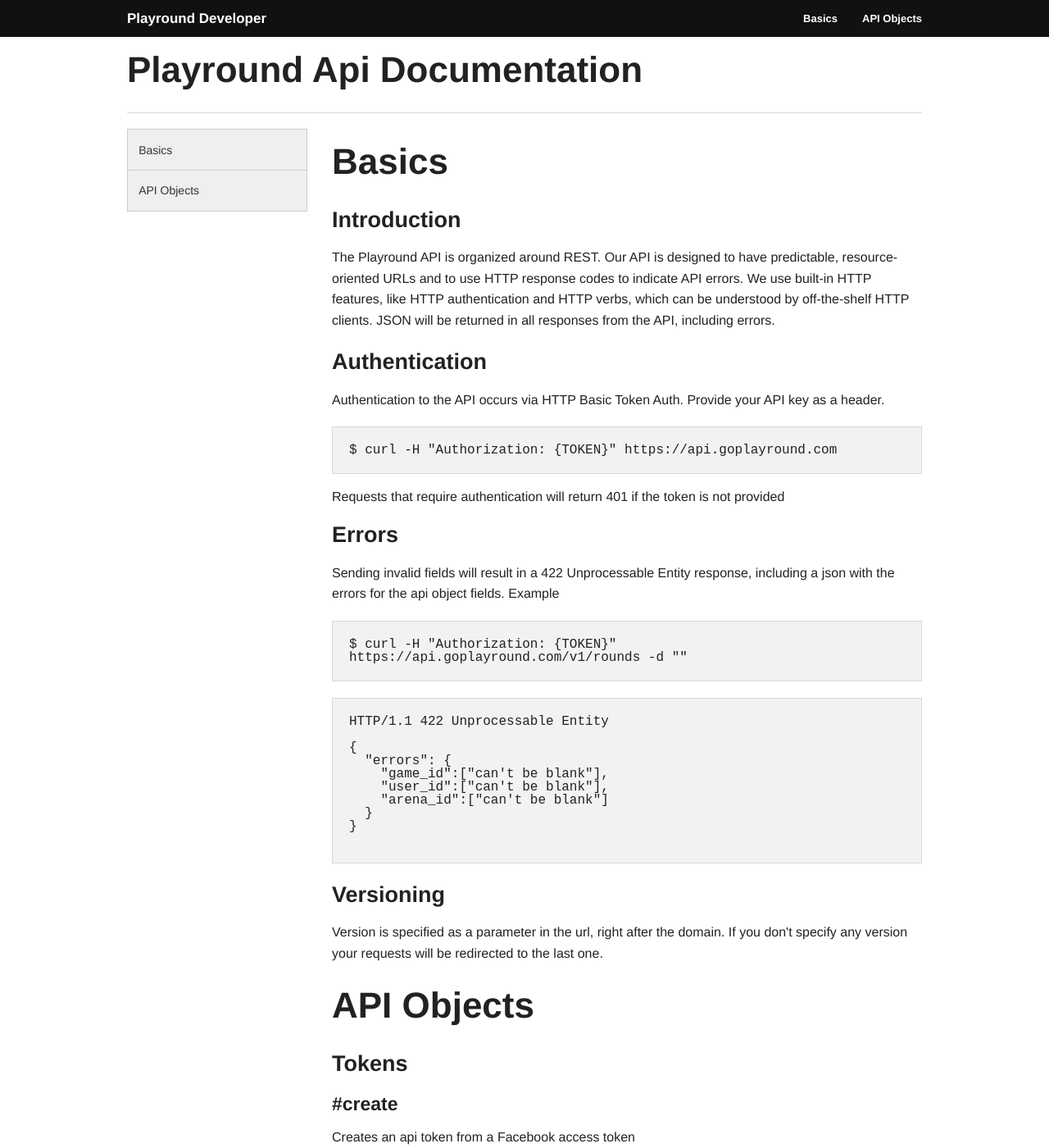
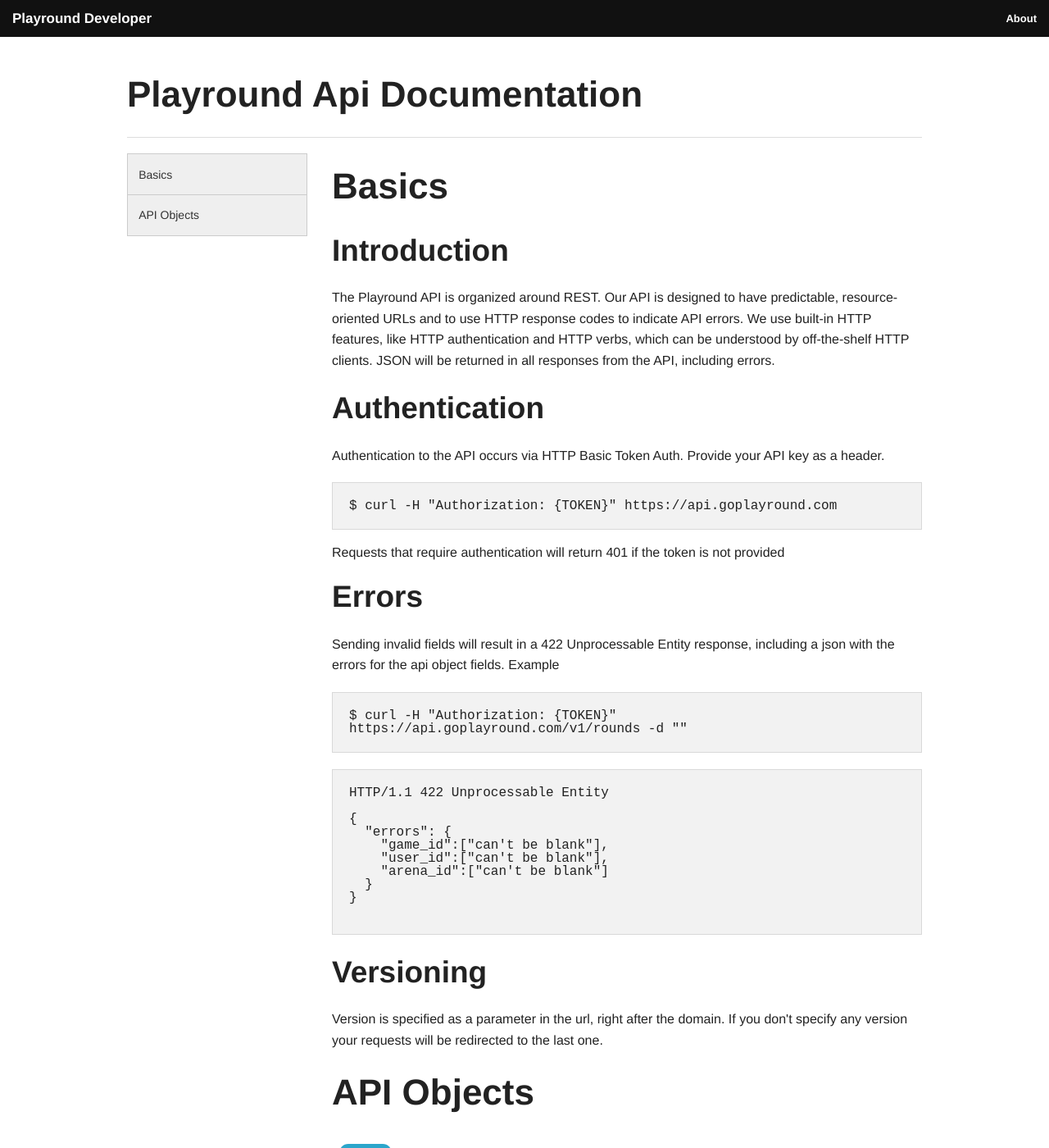
Before and after one commit to matteodepalo/playround-developer, a Jekyll site: the page built from index.html, in a window 1280 px wide and 1400 px high. Shown: the whole window at 82% size. Built offline with Jekyll 4.4.1, drawn with Linux system fonts in a browser that asks for light colours.

Commit message:
Added magellan

```diff
--- a/_layouts/default.html
+++ b/_layouts/default.html
@@ -13,9 +13,9 @@
     <script src="javascripts/foundation/foundation.js"></script>
     <script src="javascripts/foundation/foundation.section.js"></script>
     <script src="javascripts/foundation/foundation.topbar.js"></script>
+    <script src="javascripts/foundation/foundation.magellan.js"></script>
   </head>
   <body>
-    <div class="contain-to-grid sticky">
     <nav class="top-bar">
       <ul class="title-area">
         <!-- Title Area -->
@@ -28,11 +28,9 @@
 
       <section class="top-bar-section">
         <ul class="right">
-            <li><a href="#basics">Basics</a></li>
-            <li><a href="#api-objects">API Objects</a></li>
+          <li><a href="/about.html">About</a></li>
         </ul>
     </nav>
-    </div>
 
     {{ content }}
 
--- /dev/null
+++ b/about.html
@@ -0,0 +1,6 @@
+---
+layout: default
+title: About
+---
+
+Created by Matteo Depalo
--- a/index.html
+++ b/index.html
@@ -40,7 +40,7 @@
       <h1>Basics</h1>
 
       <section id="intro">
-        <h3>Introduction</h3>
+        <h2>Introduction</h2>
 
         <p>
           The Playround API is organized around REST. Our API is designed to have predictable, resource-oriented URLs and to use HTTP response codes to indicate API errors. We use built-in HTTP features, like HTTP authentication and HTTP verbs, which can be understood by off-the-shelf HTTP clients. JSON will be returned in all responses from the API, including errors.
@@ -48,7 +48,7 @@
       </section>
 
       <section id="authentication">
-        <h3>Authentication</h3>
+        <h2>Authentication</h2>
 
         <p>
           Authentication to the API occurs via HTTP Basic Token Auth. Provide your API key as a header.
@@ -62,7 +62,7 @@
       </section>
 
       <section id="errors">
-        <h3>Errors</h3>
+        <h2>Errors</h2>
 
         <p>
           Sending invalid fields will result in a 422 Unprocessable Entity response, including a json with the errors for the api object fields.
@@ -90,7 +90,7 @@
       </section>
 
       <section id="versioning">
-        <h3>Versioning</h3>
+        <h2>Versioning</h2>
 
         <p>
           Version is specified as a parameter in the url, right after the domain. If you don't specify any version your requests will be redirected to the last one.
@@ -101,8 +101,14 @@
     <section id="api-objects">
       <h1>API Objects</h1>
 
+      <div data-magellan-expedition="fixed">
+        <dl class="sub-nav">
+          <dd data-magellan-arrival="tokens" class="active"><a href="#tokens">Tokens</a></dd>
+        </dl>
+      </div>
+
       <section id="tokens">
-        <h3>Tokens</h3>
+        <h2 data-magellan-destination="tokens">Tokens</h2>
 
         <h4>#create</h4>
         <p>Creates an api token from a Facebook access token</p>
```
Lines whose indentation alone changed are shown as unchanged.
